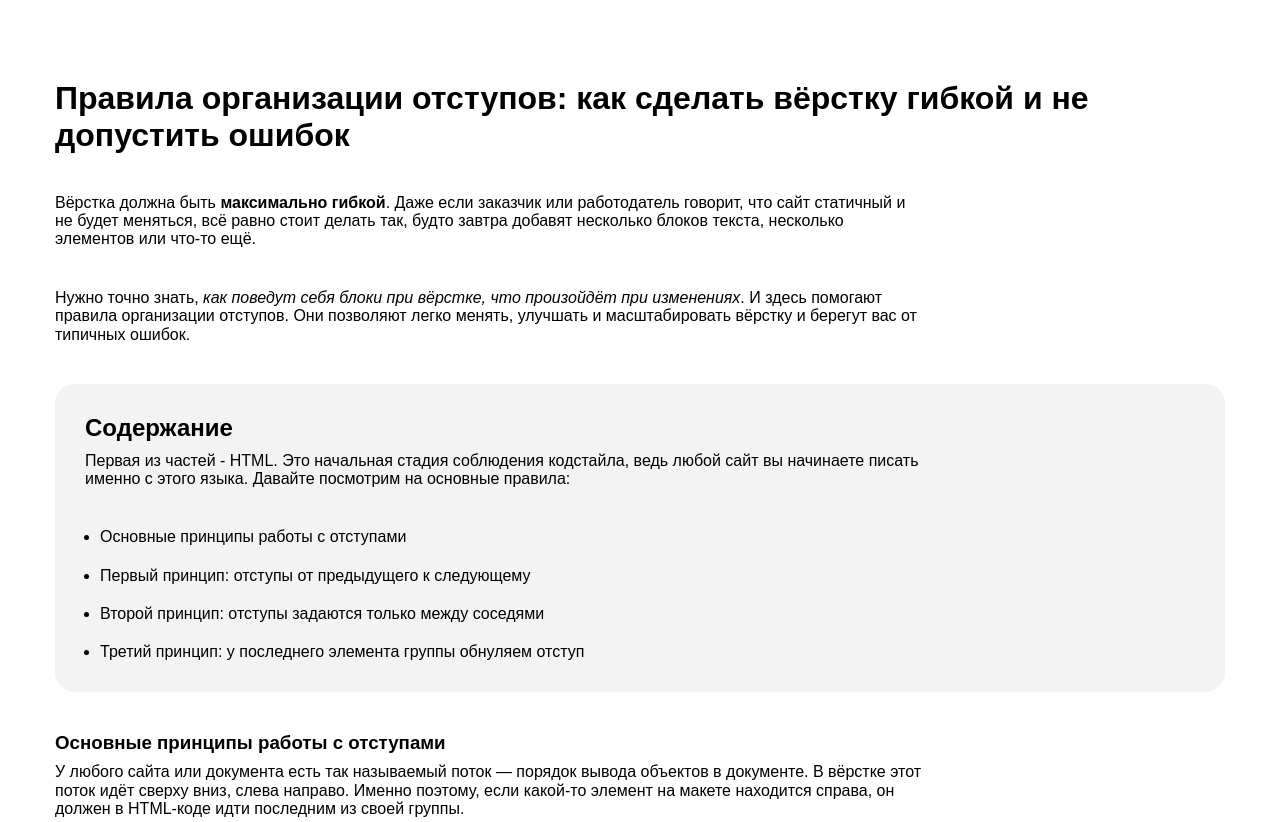
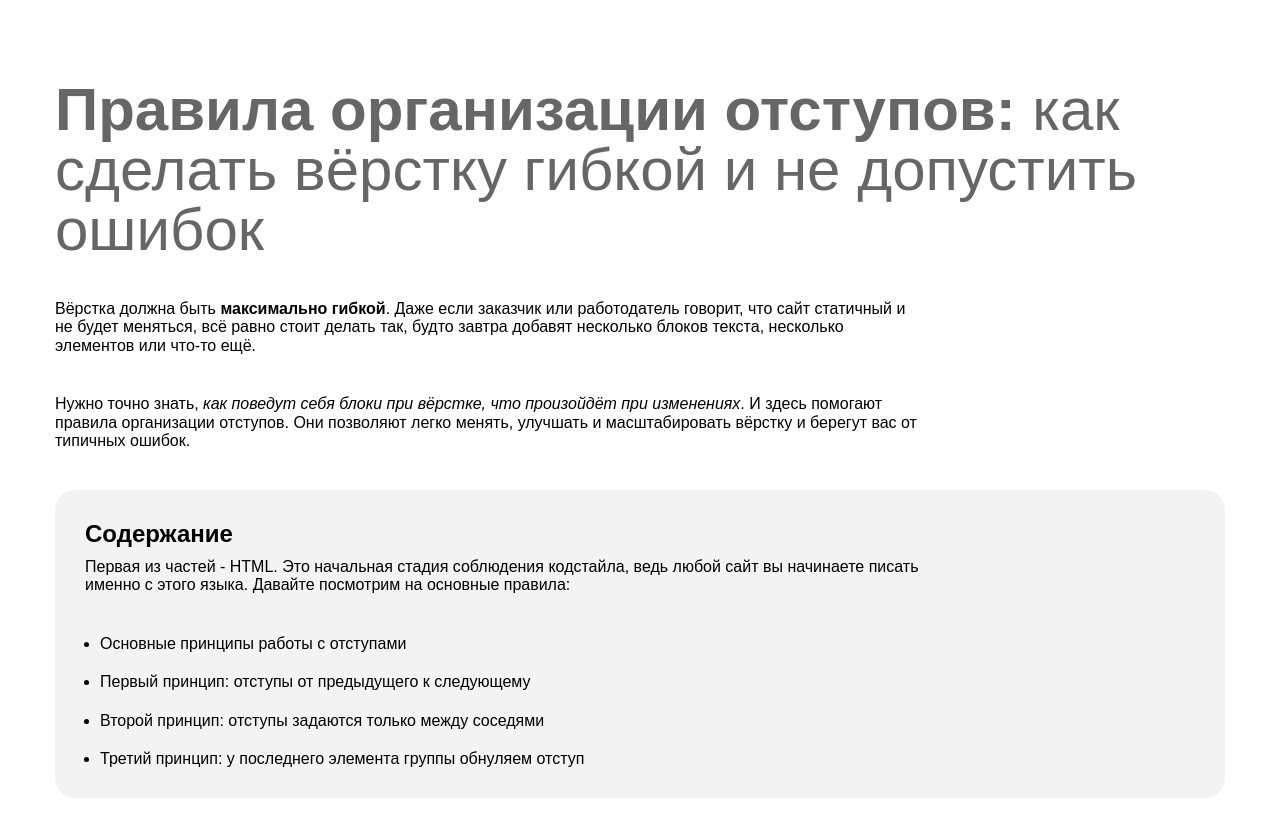
Before and after one commit to viktorshish/4_basic-css-part2, a plain HTML site: page article.html in a window 1280 px wide. Shown: the top 822 px of the page. Drawn offline with Linux system fonts and the light colour scheme.

Commit message:
add style main title and modified class index.html

```diff
--- a/article.html
+++ b/article.html
@@ -12,8 +12,8 @@
 
 <body>
   <div class="container">
-    <h1 class="article-h1">
-      Правила организации отступов: как сделать вёрстку гибкой и не допустить ошибок
+    <h1 class="article-main-title">
+      <b>Правила организации отступов:</b> как сделать вёрстку гибкой и не допустить ошибок
     </h1>
 
     <p class="article-paragraph">
--- a/css/style.css
+++ b/css/style.css
@@ -46,7 +46,6 @@ body {
   font-weight: 700;
   font-size: 18px;
   background-color: #3f2aff;
-
 }
 
 .link-home:not(:last-child) {
@@ -54,10 +53,13 @@ body {
 }
 
 .link-download {
-  padding-left: 25px;
+  padding-left: 30px;
   font-weight: 700;
   font-size: 18px;
   color: #3f2aff;
+  background-image: url("../img/download.png");
+  background-position: left center;
+  background-repeat: no-repeat;
 }
 
 .container {
@@ -66,9 +68,14 @@ body {
   width: 1170px;
 }
 
-.article-h1 {
+.article-main-title {
   margin: 0;
   margin-bottom: 40px;
+  font-weight: 400;
+  font-size: 60px;
+  line-height: 60px;
+  color: #666;
+
 }
 
 .article-paragraph {
```
